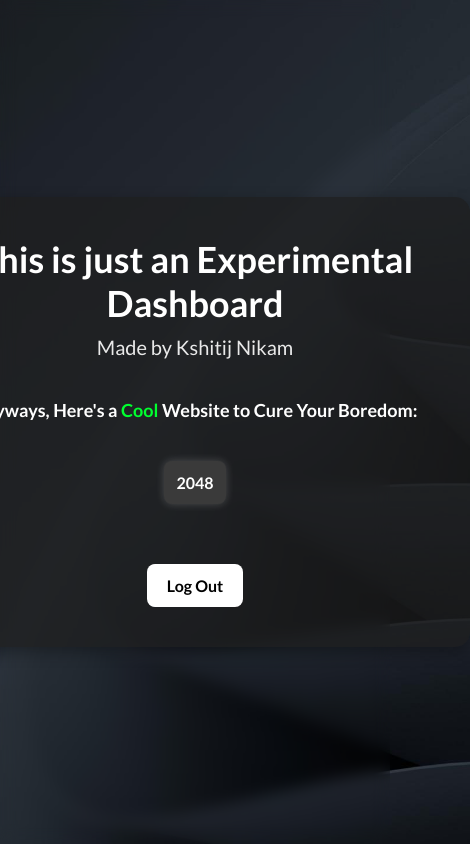
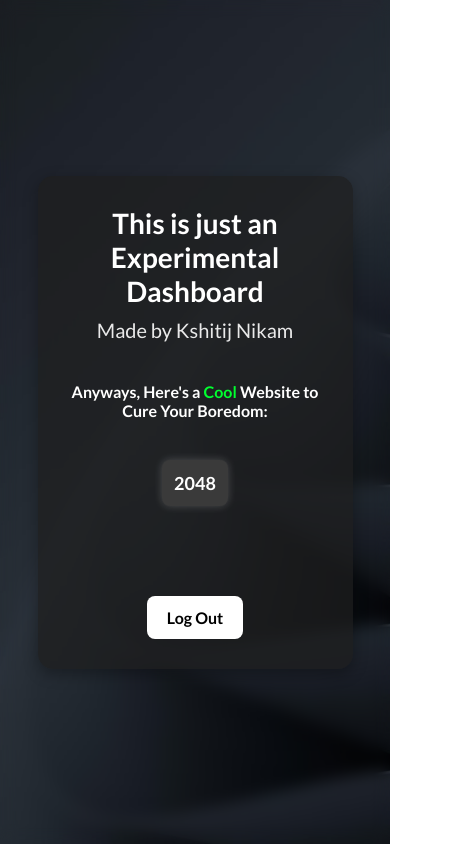
Before and after one commit to KshitijNikam/Login-Page, a plain HTML site: page dashboard.html in a window 390 px wide. Shown: the whole page, 470 px wide, since content can reach past the window. Drawn offline with Linux system fonts and the light colour scheme.

Commit message:
Updated dashboard.html

```diff
--- a/dashboard.html
+++ b/dashboard.html
@@ -19,6 +19,7 @@
     color: white;
     text-align: center;
     backdrop-filter: blur(8px);
+    padding: 20px; /* Added padding to prevent cut-off issues */
 }
 
 h1 {
@@ -31,15 +32,16 @@
     font-size: 20px;
     font-weight: 400;
     opacity: 0.9;
-            margin-bottom: 40px; /* Extra space below the name */
+    margin-bottom: 40px;
 }
 
 .cool-text {
     font-size: 18px;
     font-weight: bold;
-            margin-bottom: 40px; /* Extra space after sentence */
+    margin-bottom: 40px;
 }
 
+/* RGB Glow Animation */
 .glow {
     animation: rgbGlow 2s infinite;
 }
@@ -51,23 +53,27 @@
     100% { color: red; }
 }
 
+/* Main Dashboard Box */
 .dashboard-container {
     background: rgba(30, 30, 30, 0.7);
     padding: 40px;
     border-radius: 15px;
     box-shadow: 0px 5px 15px rgba(0, 0, 0, 0.3);
-            width: 550px; /* Balanced width */
+    width: 550px;
+    max-width: 90%; /* Makes it responsive on smaller screens */
     backdrop-filter: blur(10px);
 }
 
+/* Glowing Link Box */
 .link-box {
-            margin-bottom: 60px; /* Extra space below the link */
-            padding: 12px;
+    margin-bottom: 60px;
+    padding: 15px; /* Increased padding for better touch experience */
     background: #3a3a3a;
     border-radius: 8px;
     display: inline-block;
     box-shadow: 0px 0px 8px rgba(255, 255, 255, 0.2);
     transition: 0.3s;
+    font-size: 18px;
 }
 
 .link-box:hover {
@@ -79,13 +85,14 @@
     text-decoration: none;
     color: white;
     font-weight: bold;
-            font-size: 16px;
+    font-size: 18px;
 }
 
+/* Button Spacing */
 .btn {
     display: inline-block;
-            padding: 12px 20px;
-            font-size: 16px;
+    padding: 14px 25px; /* Bigger for easier clicking */
+    font-size: 18px;
     background: white;
     color: black;
     font-weight: bold;
@@ -93,10 +100,37 @@
     border-radius: 8px;
     cursor: pointer;
     transition: 0.3s;
+    margin-top: 30px; /* Extra space from the link */
 }
 
 .btn:hover {
     background: #ccc;
+}
+
+/* Mobile Optimization */
+@media (max-width: 768px) {
+    h1 {
+        font-size: 28px;
+    }
+
+    .dashboard-container {
+        width: 100%; /* Make it fit better */
+        padding: 30px; /* Reduce padding so it doesn’t look cramped */
+    }
+
+    .cool-text {
+        font-size: 16px;
+    }
+
+    .link-box {
+        font-size: 16px;
+        padding: 12px;
+    }
+
+    .btn {
+        font-size: 16px;
+        padding: 12px 20px;
+    }
 }
     </style>
 </head>
```
Lines whose indentation alone changed are shown as unchanged.
